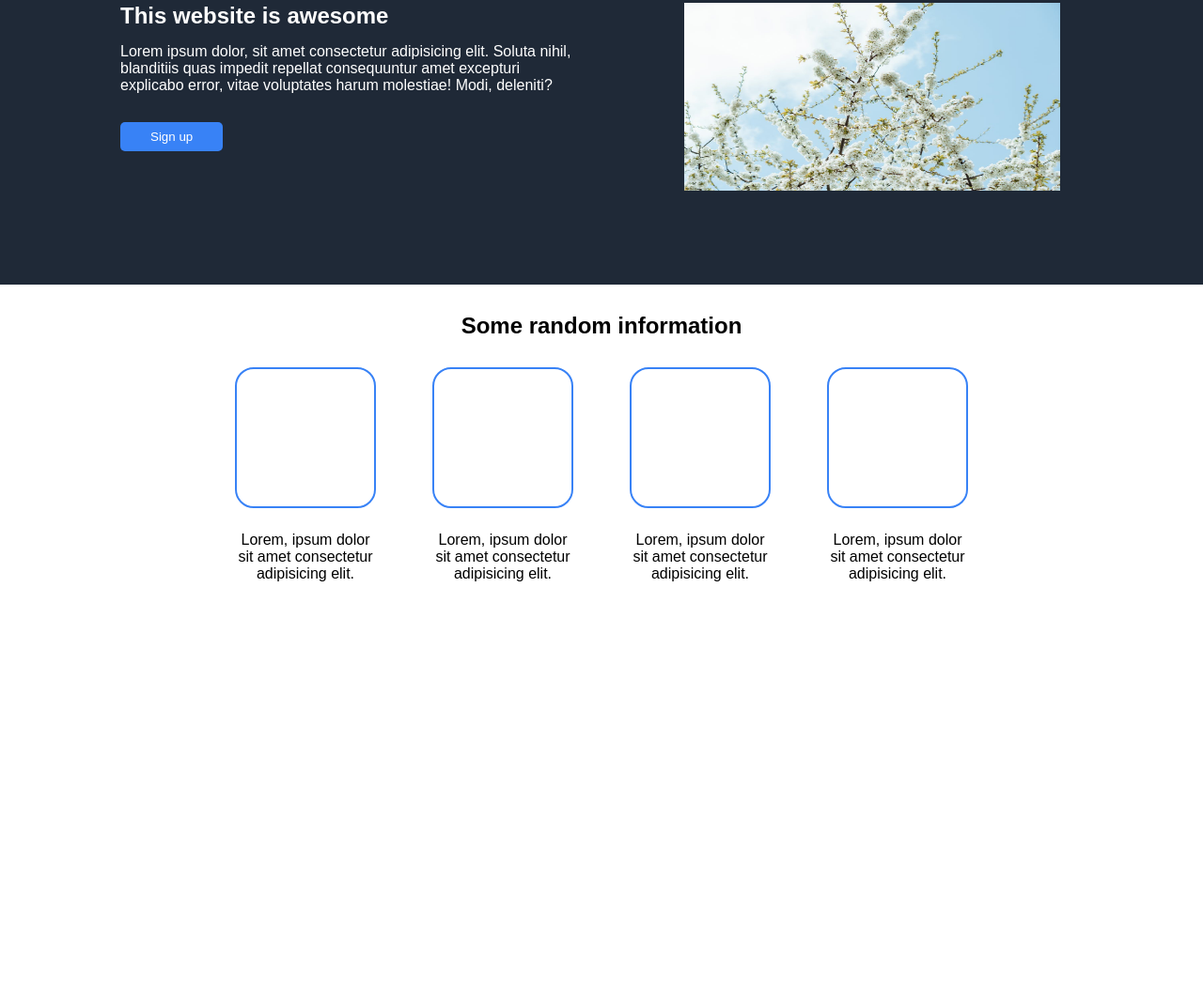
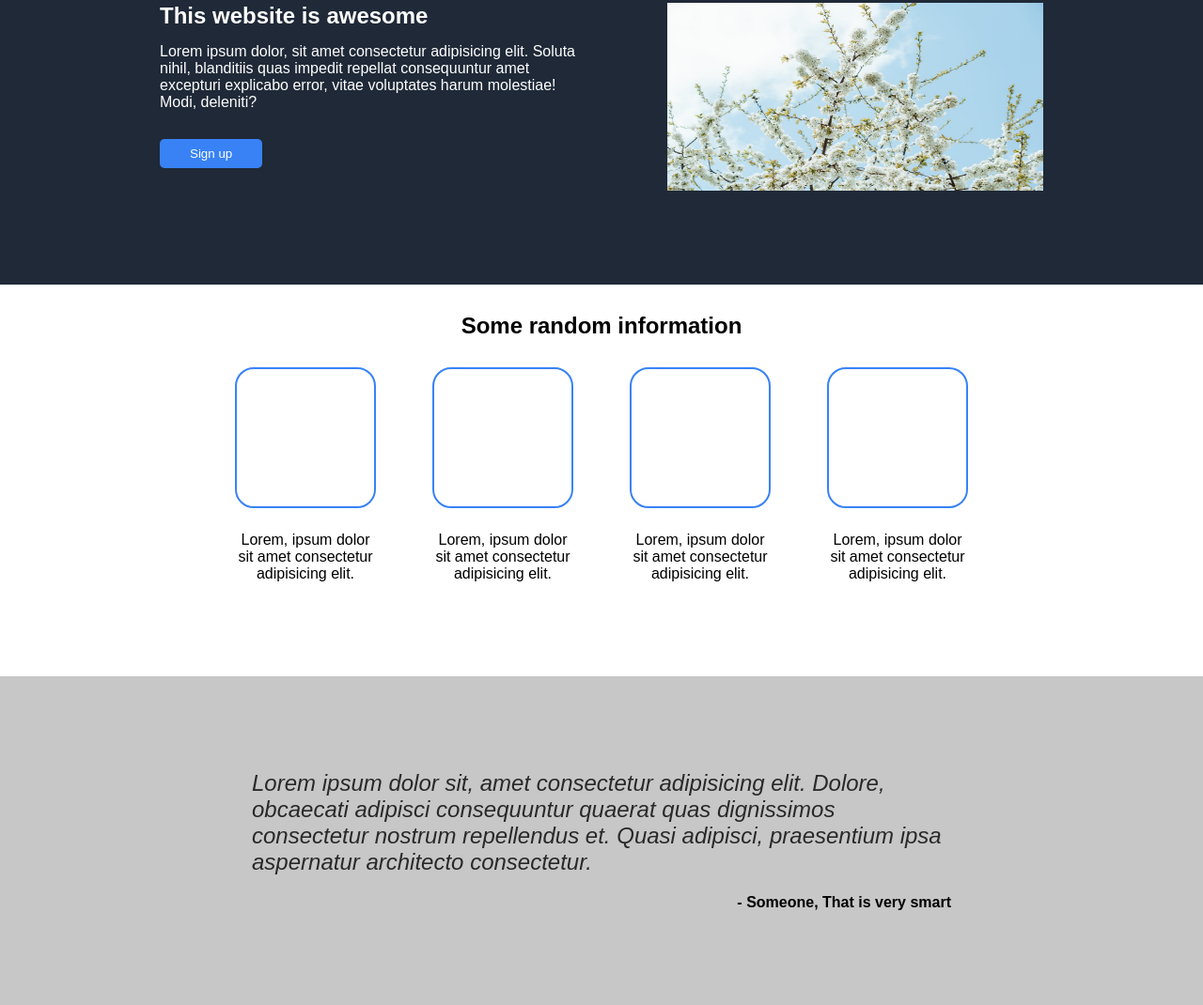
Before and after one commit to mateusznurzynski/odin-landing-page, a plain HTML site: page index.html in a window 1280 px wide. Shown: the part 143-1213 px from the top of the page at 94% size. Before the commit the page ends 800 px from the top, so only its background shows below. Drawn offline with Linux system fonts and the light colour scheme.

Commit message:
Add a quote section

```diff
--- a/index.html
+++ b/index.html
@@ -70,5 +70,18 @@
         </div>
       </div>
     </section>
+    <section class="quote">
+      <div class="container">
+        <p class="quote-text">
+          <i>
+            Lorem ipsum dolor sit, amet consectetur adipisicing elit. Dolore,
+            obcaecati adipisci consequuntur quaerat quas dignissimos consectetur
+            nostrum repellendus et. Quasi adipisci, praesentium ipsa aspernatur
+            architecto consectetur.</i
+          >
+        </p>
+        <p class="quote-author">- Someone, That is very smart</p>
+      </div>
+    </section>
   </body>
 </html>
--- a/style.css
+++ b/style.css
@@ -28,7 +28,8 @@ nav {
   color: rgb(214, 214, 214);
 }
 .container {
-  margin: 0 10%;
+  padding: 0 30px;
+  margin: 0 auto;
   max-width: 1000px;
 }
 .media {
@@ -107,7 +108,28 @@ nav {
   display: flex;
   gap: 60px;
 }
-
+.quote {
+  width: 100%;
+  background-color: rgb(199, 199, 199);
+  padding: 100px 0;
+  margin-top: 100px;
+}
+.quote .container {
+  display: flex;
+  flex-direction: column;
+  justify-content: center;
+  padding: 0 10%;
+}
+.quote-author {
+  justify-self: flex-end;
+  font-weight: bold;
+  text-align: right;
+  margin-top: 20px;
+}
+.quote-text {
+  font-size: 150%;
+  color: rgb(41, 41, 41);
+}
 @media (max-width: 850px) {
   .media-image {
     display: none;
```
